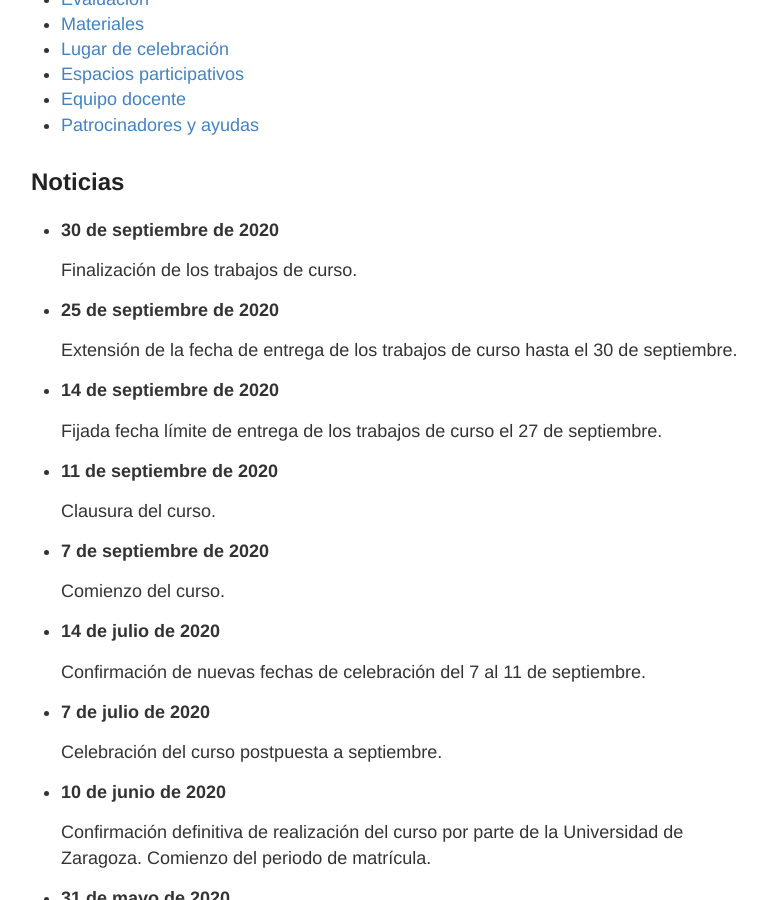
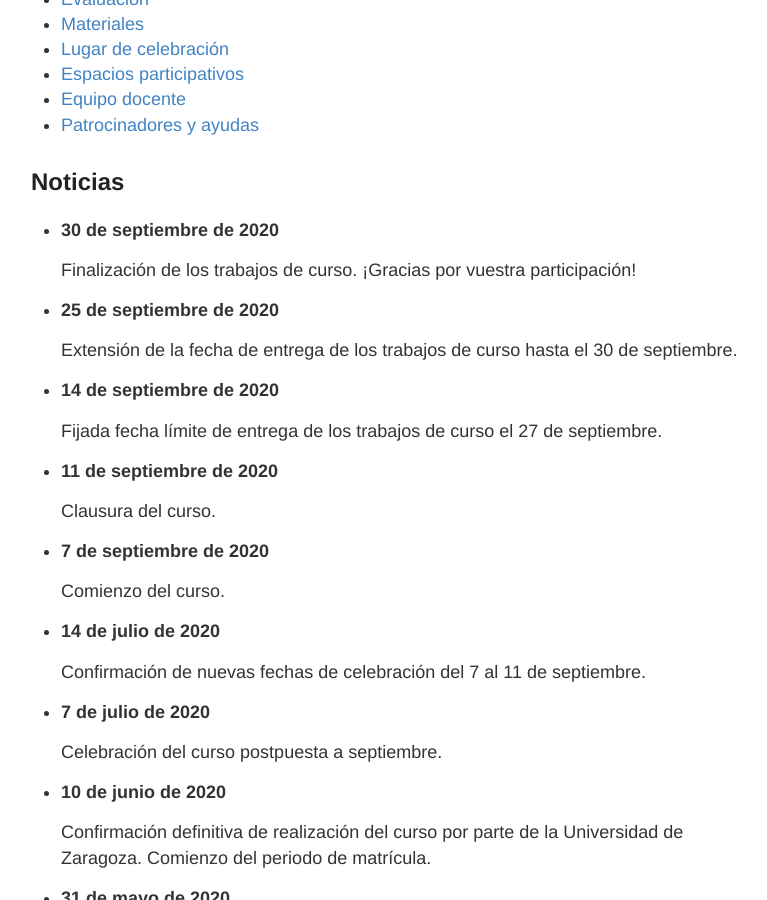
Before and after one commit to robblanco/robblanco.github.io, a Jekyll site: the page built from unizar2020.md, in a window 1280 px wide and 900 px high, scrolled down 527 px. Shown: the whole window, without its empty margins (249-1016 px from the left). Built offline with Jekyll 4.4.1, drawn with Linux system fonts in a browser that asks for light colours.

Commit message:
Note of thanks

```diff
--- a/unizar2020.md
+++ b/unizar2020.md
@@ -21,7 +21,7 @@ Ante cualquier pregunta, no dudes en contactar con los directores del curso.
 
  * **30 de septiembre de 2020**
 
-   Finalización de los trabajos de curso.
+   Finalización de los trabajos de curso. ¡Gracias por vuestra participación!
 
  * **25 de septiembre de 2020**
 
```
